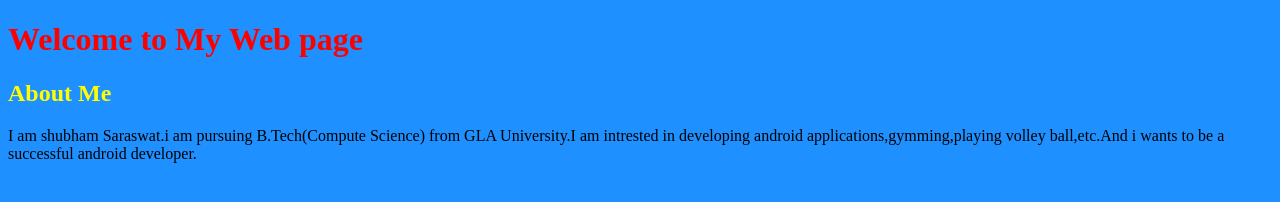
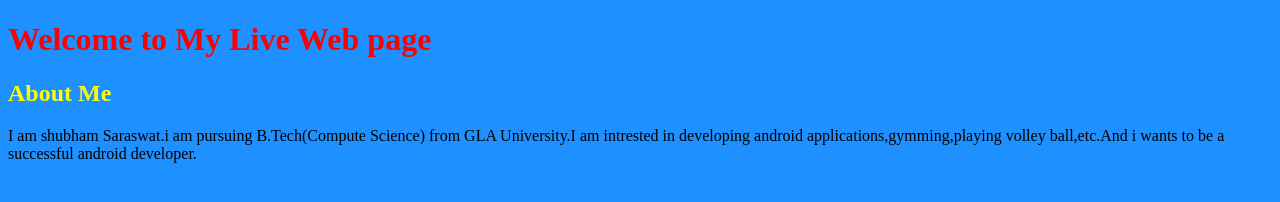
Before and after one commit to shubhamsaraswat/Fullstack-1_2020, a plain HTML site: page index.html in a window 1280 px wide. Drawn offline with Linux system fonts and the light colour scheme.

Commit message:
first commit

```diff
--- a/index.html
+++ b/index.html
@@ -9,7 +9,7 @@
 
      <h1 style="color:Red;">
 
-        Welcome to My Web page
+        Welcome to My Live Web page
     </h1>
     <h2 style="color:yellow;">About Me</h2>
     <p>
```
